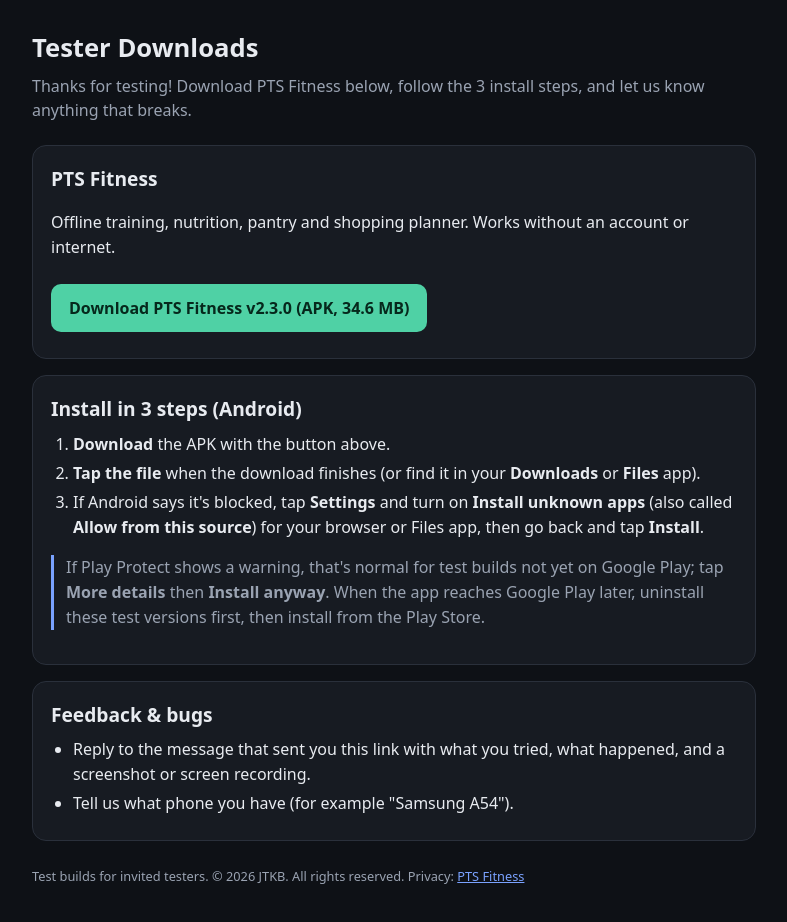
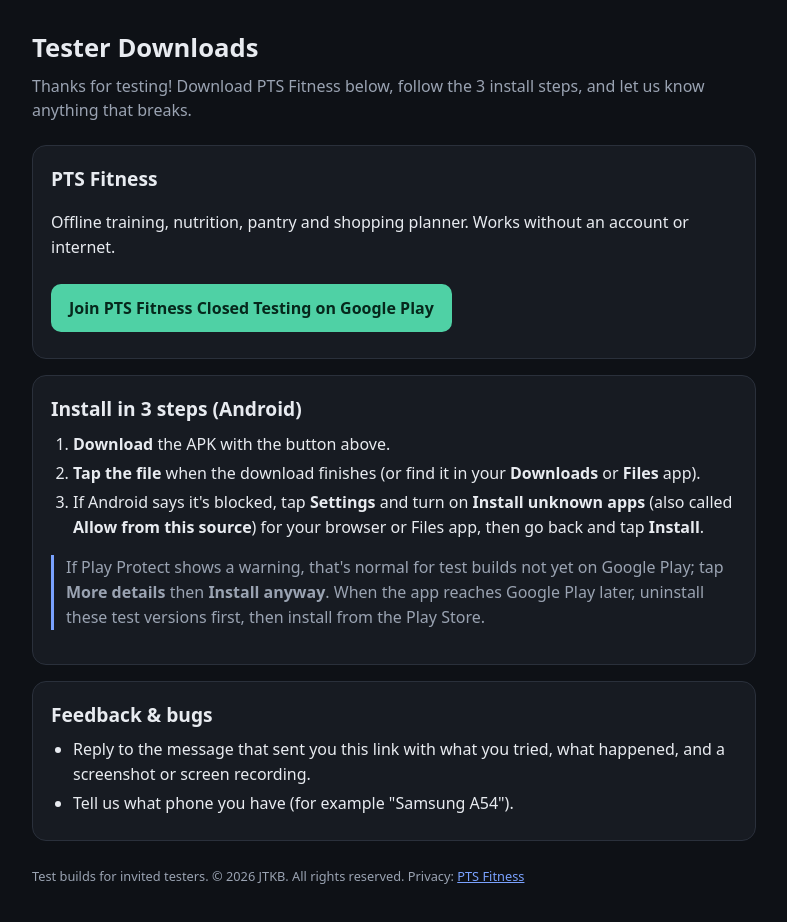
Before and after one commit to JTKB-dev/privacy, a plain HTML site: page testers/index.html in a window 1280 px wide. Shown: the whole page, without its empty margins (246-1033 px from the left). Drawn offline with Linux system fonts and the light colour scheme.

Commit message:
Remove v2.3.0 APK download link and point testers to Google Play

```diff
--- a/testers/index.html
+++ b/testers/index.html
@@ -16,7 +16,7 @@ ol,ul{padding-left:22px;margin:6px 0}li{margin:4px 0}code{background:#222834;pad
 
 <div class="card"><h2>PTS Fitness</h2>
 <p>Offline training, nutrition, pantry and shopping planner. Works without an account or internet.</p>
-<a class="btn" href="PTS_Fitness_v2.3.0.apk" download>Download PTS Fitness v2.3.0 (APK, 34.6 MB)</a>
+<a class="btn" href="https://play.google.com/apps/testing/com.pts.fitness" target="_blank" rel="noopener">Join PTS Fitness Closed Testing on Google Play</a>
 <!-- sha256 c1f8877b25447e152f12740a563a2d2c9763abe285a0723a671280bb4df5834e --></div>
 
 <div class="card"><h2>Install in 3 steps (Android)</h2>
```
Also changed, not shown: 2 other files.
